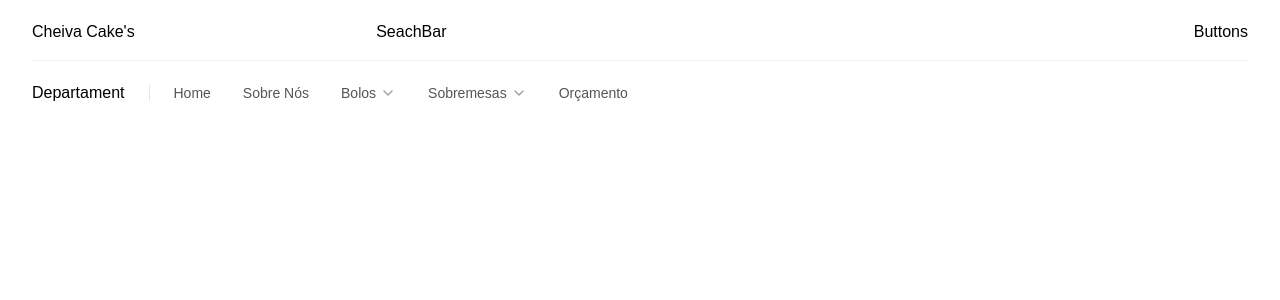
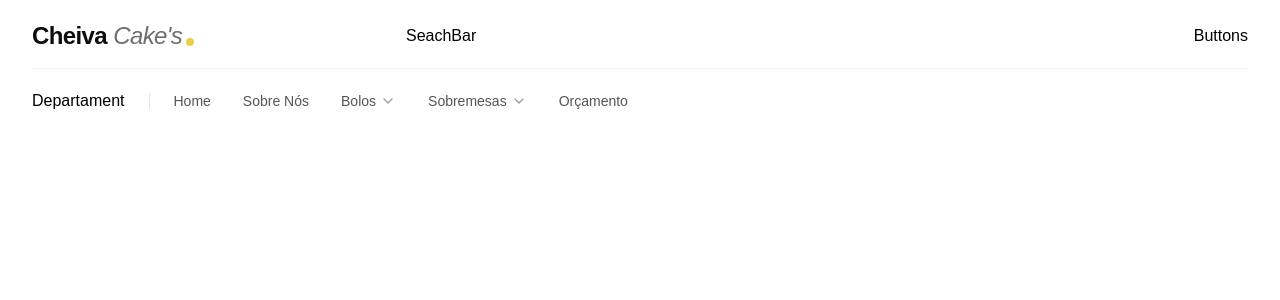
Before and after one commit to WendelBonucci/cheiva-cake-s, a Next.js app: page / in a window 1280 px wide. Shown: the top 300 px of the page. Built offline with nearby package versions, Linux system fonts and the light colour scheme.

Commit message:
Criação da Estilização da Logo
Criei uma logo com estilização bem simples, de principio vai ser um titulo mesmo, futuramente posso pensar em uma logo boa e bonita.

```diff
--- a/src/app/globals.css
+++ b/src/app/globals.css
@@ -15,6 +15,7 @@
   --color-white: #FFFFFF;
   --color-blue: #23B7D9;
   --color-green: #1FA65A;
+  --color-yellow: #dfc013;
   --color-beige: #F2E2CE;
   --color-red: #F23030;
 }
--- a/src/components/layout/Header/Sections/Logo.tsx
+++ b/src/components/layout/Header/Sections/Logo.tsx
@@ -2,10 +2,20 @@ import Link from "next/link"
 
 export default function Logo() {
     return (
-        <section className=''>
-            <div className=''>
-                <Link href='/'>Cheiva Cake's</Link>
-            </div>
-        </section>
+        <div className="flex items-center">
+            <Link href="/" className="group relative flex items-center gap-1 select-none">
+
+                <span className="text-2xl md:text-2xl font-black tracking-tight text-black transition-colors duration-300">
+                    Cheiva
+                    <span className="text-black/60 font-light italic group-hover:text-black transition-colors duration-300">
+                        {" "}Cake's
+                    </span>
+                </span>
+
+                <span className="w-2 h-2 rounded-full bg-yellow animate-pulse self-end mb-1.5" />
+
+                <span className="absolute bottom-0 left-0 w-0 h-0.5 bg-yellow transition-all duration-300 group-hover:w-full" />
+            </Link>
+        </div>
     )
 }
```
